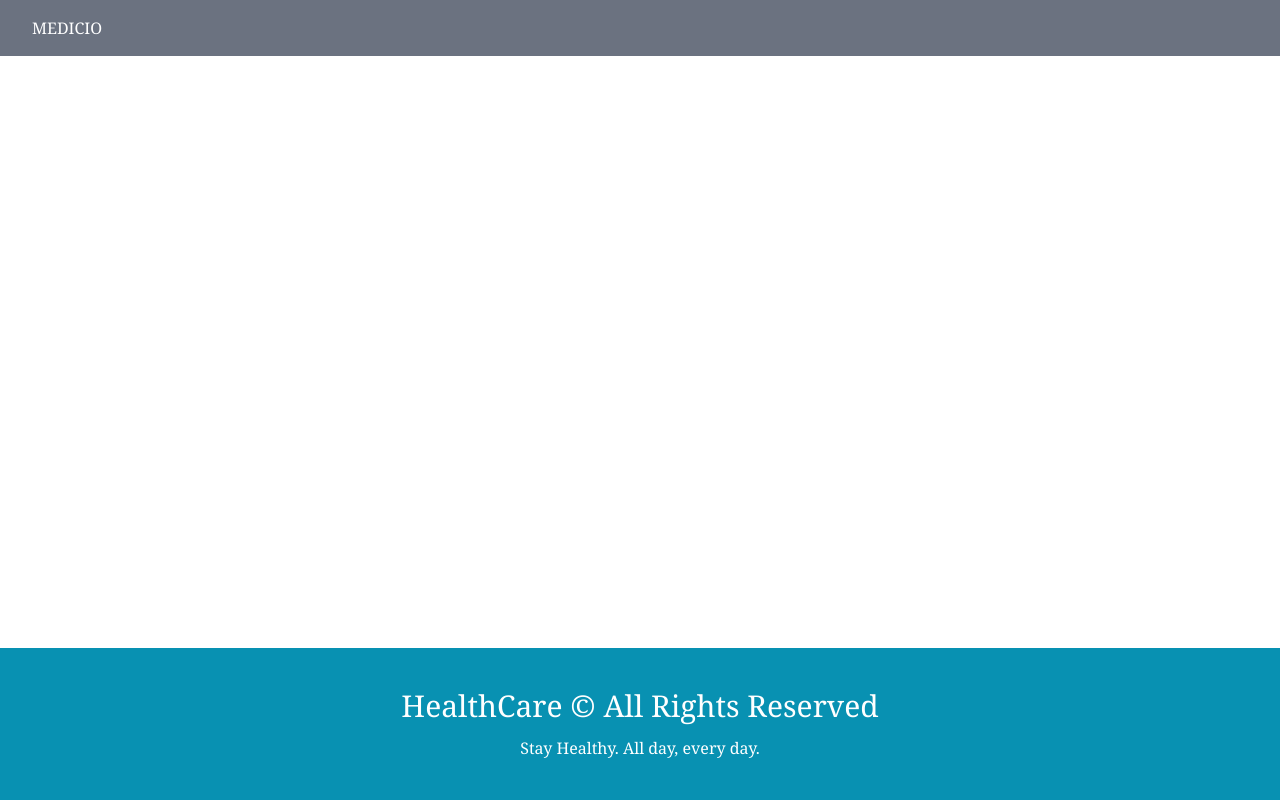
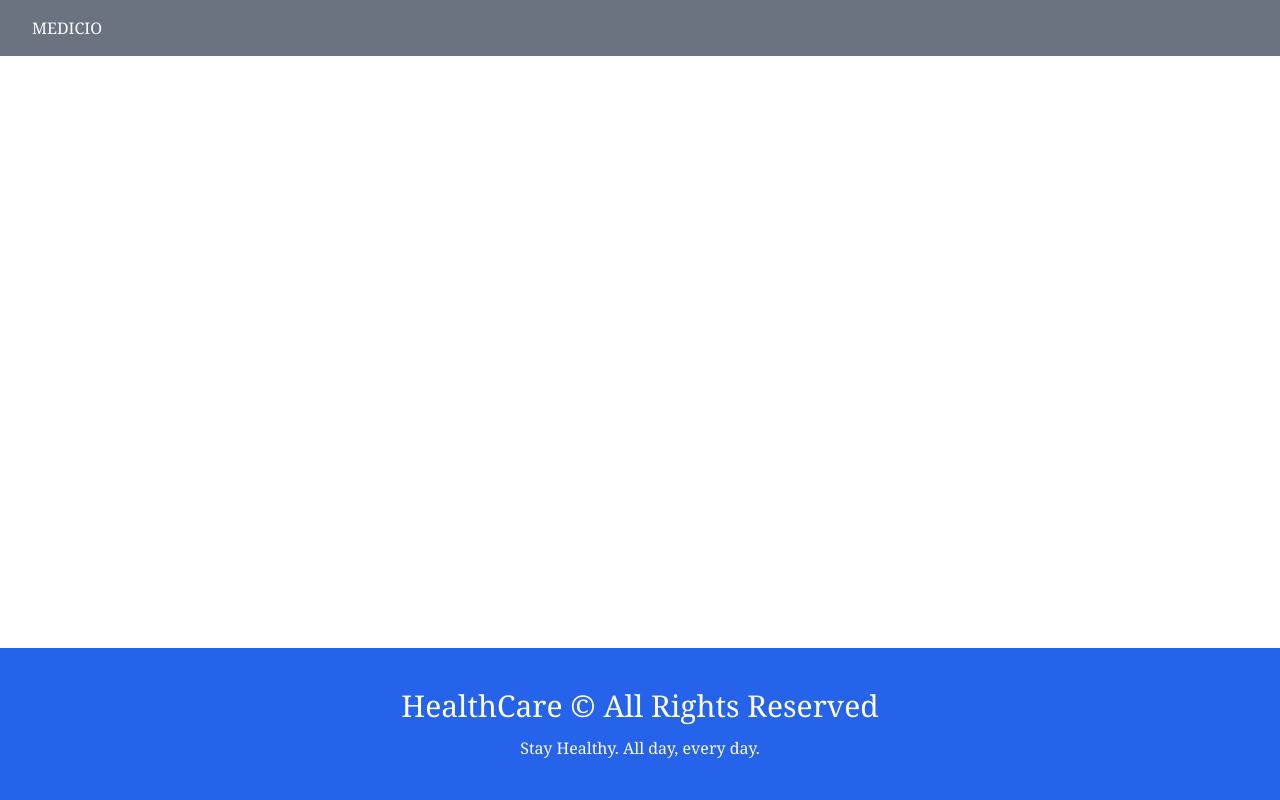
Before and after one commit to Al-Ghoul/HealthCare-Django, a Django app: template HealthCare/main/templates/main/base.html in a window 1280 px wide. Run offline with Django 4.2, Linux system fonts and the light colour scheme; the template is opened without the code that fills it, so the values that code supplies are empty; some libraries are stand-ins or nearby versions.

Commit message:
Add base html

```diff
--- a/HealthCare/main/templates/main/base.html
+++ b/HealthCare/main/templates/main/base.html
@@ -3,24 +3,27 @@
 <html lang="en">
 
 <head>
-	<title>Django Tailwind</title>
-	<meta charset="UTF-8">
+	{% if title %}
+	<title>{{ title }} - HealthCare</title>
+	{% else %}
+	<title>HealthCare</title>
+	{% endif %}	<meta charset="UTF-8">
 	<meta name="viewport" content="width=device-width, initial-scale=1.0">
 	<meta http-equiv="X-UA-Compatible" content="ie=edge">
 	{% tailwind_css %}
 </head>
 
-<body class="bg-gray-50 font-serif leading-normal tracking-normal">
+<body class="bg-white font-serif leading-normal tracking-normal">
 	<div class="min-h-screen flex flex-col">
 		<div class='bg-gray-500 px-8 flex items-center justify-between py-4 shadow-sm text-white'> MEDICIO </div>
 		<div class='relative flex flex-grow'>
-			<main class='bg-white flex-1 p-6'>
+			<main class='bg-white p-6 flex-col container mx-auto'>
 				{% block content %}{% endblock %}
 			</main>
 		</div>
 
 		<footer>
-			<div class="bg-cyan-600">
+			<div class="bg-blue-600">
 				<div class="max-w-2xl mx-auto text-white py-10">
 					<div class="text-center">
 						<h3 class="text-3xl mb-3"> HealthCare &copy; All Rights Reserved </h3>
```
